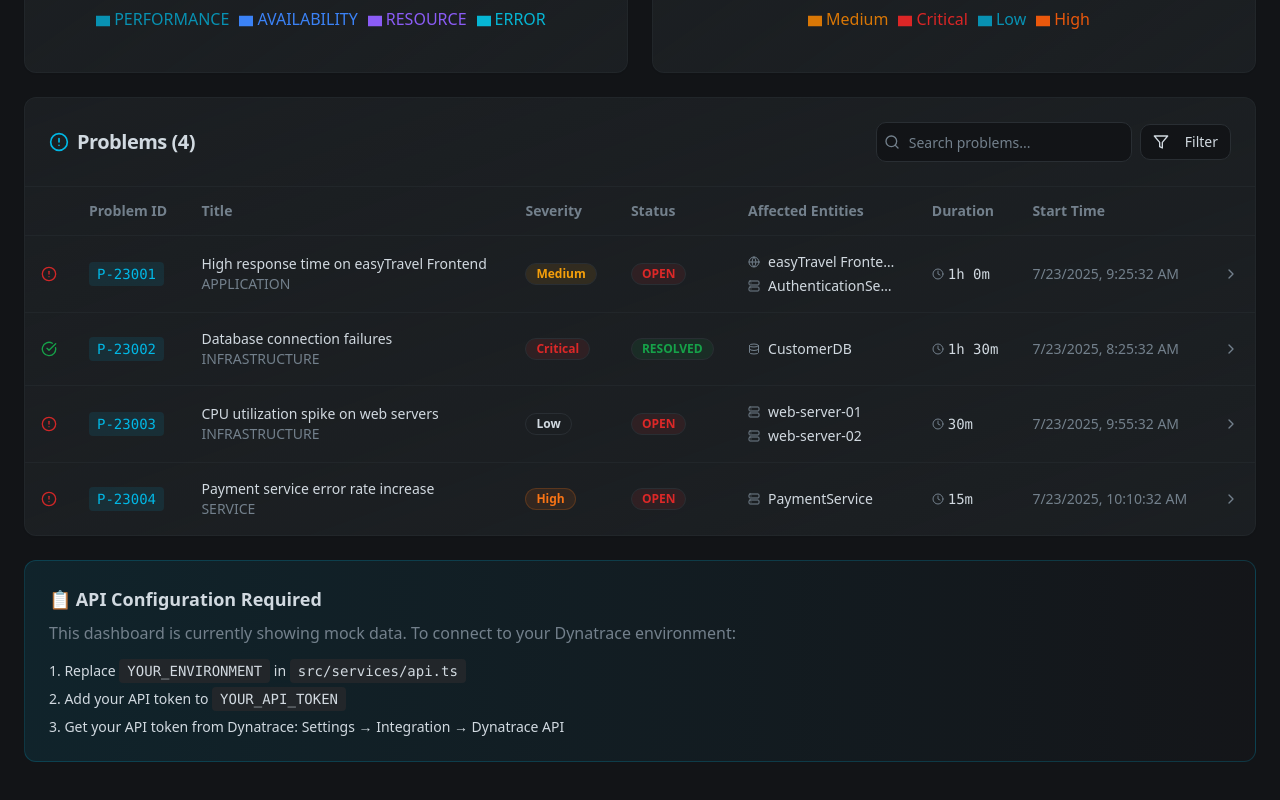
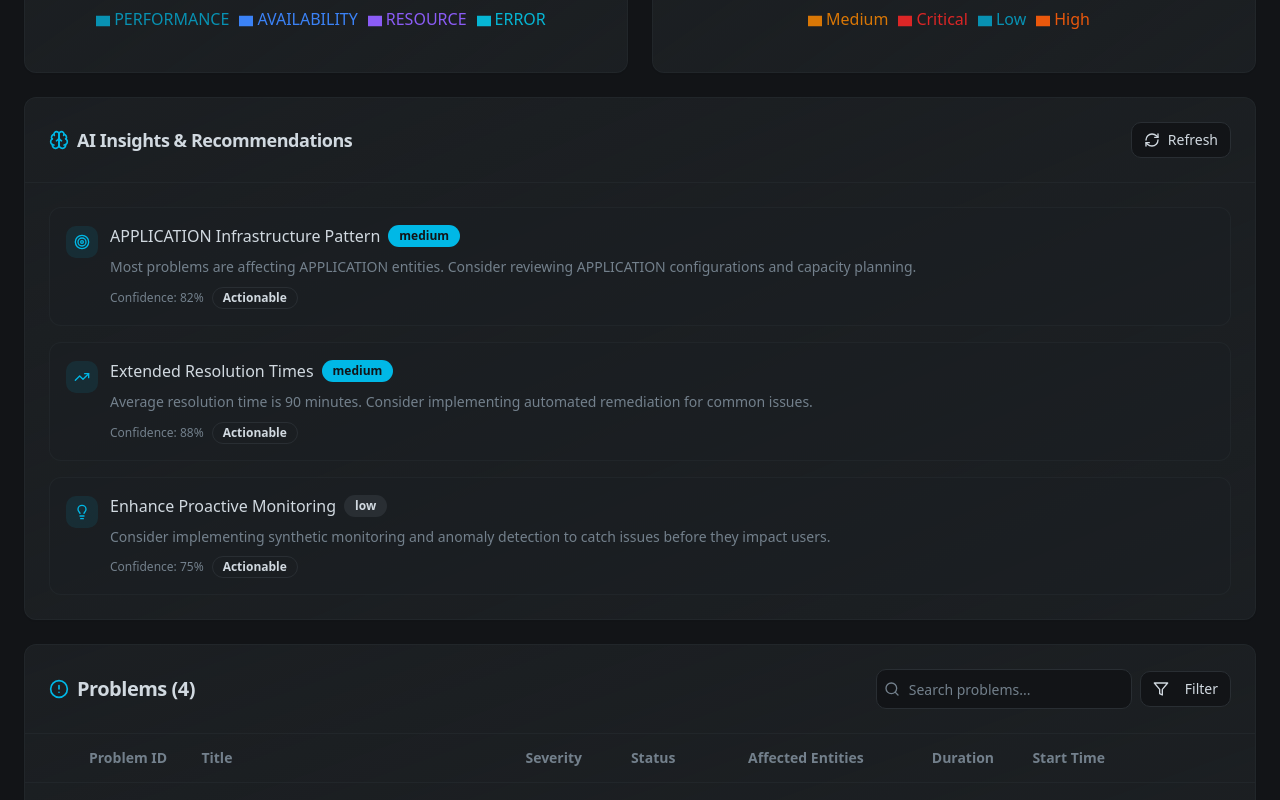
Before and after one commit to hamzaoudghiri/problems-lovable2, a React (Vite) app: page / in a window 1280 px wide. Shown: the part 1060-1860 px from the top of the page. Built offline with nearby package versions, Linux system fonts and the light colour scheme.

Commit message:
Add AI insights section
Add a new section to display AI insights related to problems.

```diff
--- /dev/null
+++ b/src/components/AIInsights.tsx
@@ -0,0 +1,215 @@
+import { useEffect, useState } from 'react';
+import { Card, CardContent, CardHeader, CardTitle } from '@/components/ui/card';
+import { Badge } from '@/components/ui/badge';
+import { Button } from '@/components/ui/button';
+import {
+  Brain,
+  TrendingUp,
+  AlertTriangle,
+  Target,
+  Lightbulb,
+  RefreshCw,
+  Loader2
+} from 'lucide-react';
+import { useMonitoringStore } from '@/store/monitoring';
+
+interface AIInsight {
+  id: string;
+  type: 'pattern' | 'recommendation' | 'trend' | 'critical';
+  title: string;
+  description: string;
+  confidence: number;
+  priority: 'high' | 'medium' | 'low';
+  actionable?: boolean;
+}
+
+export const AIInsights = () => {
+  const { problems, stats } = useMonitoringStore();
+  const [insights, setInsights] = useState<AIInsight[]>([]);
+  const [isAnalyzing, setIsAnalyzing] = useState(false);
+
+  const generateInsights = async () => {
+    setIsAnalyzing(true);
+
+    // Simulate AI analysis delay
+    await new Promise(resolve => setTimeout(resolve, 2000));
+
+    const newInsights: AIInsight[] = [];
+
+    // Pattern Analysis
+    if (problems.length > 0) {
+      const openProblems = problems.filter(p => p.status === 'OPEN');
+      const entityTypes = [...new Set(problems.flatMap(p => p.affectedEntities.map(e => e.entityType)))];
+
+      // Critical issues pattern
+      if (stats.criticalProblems > 3) {
+        newInsights.push({
+          id: 'critical-spike',
+          type: 'critical',
+          title: 'Spike in Critical Issues Detected',
+          description: `${stats.criticalProblems} critical problems identified. This represents a ${Math.round((stats.criticalProblems / stats.totalProblems) * 100)}% of all issues.`,
+          confidence: 0.95,
+          priority: 'high',
+          actionable: true
+        });
+      }
+
+      // Entity type analysis
+      if (entityTypes.length > 0) {
+        const mostAffectedType = entityTypes[0];
+        newInsights.push({
+          id: 'entity-pattern',
+          type: 'pattern',
+          title: `${mostAffectedType} Infrastructure Pattern`,
+          description: `Most problems are affecting ${mostAffectedType} entities. Consider reviewing ${mostAffectedType} configurations and capacity planning.`,
+          confidence: 0.82,
+          priority: 'medium',
+          actionable: true
+        });
+      }
+
+      // Resolution time trend
+      if (stats.averageResolutionTime > 60) {
+        newInsights.push({
+          id: 'resolution-trend',
+          type: 'trend',
+          title: 'Extended Resolution Times',
+          description: `Average resolution time is ${Math.round(stats.averageResolutionTime)} minutes. Consider implementing automated remediation for common issues.`,
+          confidence: 0.88,
+          priority: 'medium',
+          actionable: true
+        });
+      }
+
+      // Proactive recommendations
+      newInsights.push({
+        id: 'proactive-monitoring',
+        type: 'recommendation',
+        title: 'Enhance Proactive Monitoring',
+        description: 'Consider implementing synthetic monitoring and anomaly detection to catch issues before they impact users.',
+        confidence: 0.75,
+        priority: 'low',
+        actionable: true
+      });
+    }
+
+    // If no recent problems
+    if (problems.length === 0) {
+      newInsights.push({
+        id: 'system-healthy',
+        type: 'trend',
+        title: 'System Health Status: Good',
+        description: 'No recent problems detected. Your monitoring setup appears to be functioning well.',
+        confidence: 0.90,
+        priority: 'low'
+      });
+    }
+
+    setInsights(newInsights);
+    setIsAnalyzing(false);
+  };
+
+  useEffect(() => {
+    generateInsights();
+  }, [problems, stats]);
+
+  const getInsightIcon = (type: AIInsight['type']) => {
+    switch (type) {
+      case 'pattern': return <Target className="h-4 w-4" />;
+      case 'recommendation': return <Lightbulb className="h-4 w-4" />;
+      case 'trend': return <TrendingUp className="h-4 w-4" />;
+      case 'critical': return <AlertTriangle className="h-4 w-4" />;
+      default: return <Brain className="h-4 w-4" />;
+    }
+  };
+
+  const getPriorityColor = (priority: AIInsight['priority']) => {
+    switch (priority) {
+      case 'high': return 'destructive';
+      case 'medium': return 'default';
+      case 'low': return 'secondary';
+    }
+  };
+
+  return (
+    <Card className="monitoring-card">
+      <CardHeader className="border-b border-border/50">
+        <div className="flex items-center justify-between">
+          <CardTitle className="text-lg font-semibold flex items-center gap-2">
+            <Brain className="h-5 w-5 text-primary" />
+            AI Insights & Recommendations
+          </CardTitle>
+          <Button
+            variant="outline"
+            size="sm"
+            onClick={generateInsights}
+            disabled={isAnalyzing}
+            className="gap-2"
+          >
+            {isAnalyzing ? (
+              <Loader2 className="h-4 w-4 animate-spin" />
+            ) : (
+              <RefreshCw className="h-4 w-4" />
+            )}
+            {isAnalyzing ? 'Analyzing...' : 'Refresh'}
+          </Button>
+        </div>
+      </CardHeader>
+      <CardContent className="p-6">
+        {isAnalyzing ? (
+          <div className="flex items-center justify-center py-8">
+            <div className="flex items-center space-x-3 text-muted-foreground">
+              <Loader2 className="h-5 w-5 animate-spin" />
+              <span>AI is analyzing your monitoring data...</span>
+            </div>
+          </div>
+        ) : (
+          <div className="space-y-4">
+            {insights.map((insight) => (
+              <div
+                key={insight.id}
+                className="p-4 rounded-lg border border-border/50 bg-card/50 hover:bg-card/80 transition-colors"
+              >
+                <div className="flex items-start justify-between gap-3">
+                  <div className="flex items-start gap-3 flex-1">
+                    <div className="p-2 rounded-md bg-primary/10 text-primary mt-0.5">
+                      {getInsightIcon(insight.type)}
+                    </div>
+                    <div className="flex-1 space-y-2">
+                      <div className="flex items-center gap-2">
+                        <h4 className="font-medium text-foreground">{insight.title}</h4>
+                        <Badge variant={getPriorityColor(insight.priority)} className="text-xs">
+                          {insight.priority}
+                        </Badge>
+                      </div>
+                      <p className="text-sm text-muted-foreground leading-relaxed">
+                        {insight.description}
+                      </p>
+                      <div className="flex items-center gap-2 text-xs text-muted-foreground">
+                        <span>Confidence: {Math.round(insight.confidence * 100)}%</span>
+                        {insight.actionable && (
+                          <Badge variant="outline" className="text-xs">
+                            Actionable
+                          </Badge>
+                        )}
+                      </div>
+                    </div>
+                  </div>
+                </div>
+              </div>
+            ))}
+
+            {insights.length === 0 && (
+              <div className="text-center py-8">
+                <Brain className="h-12 w-12 text-muted-foreground mx-auto mb-3" />
+                <p className="text-muted-foreground">
+                  No insights available. AI analysis will appear here based on your monitoring data.
+                </p>
+              </div>
+            )}
+          </div>
+        )}
+      </CardContent>
+    </Card>
+  );
+};
--- a/src/components/MonitoringDashboard.tsx
+++ b/src/components/MonitoringDashboard.tsx
@@ -3,6 +3,7 @@ import { DashboardHeader } from './DashboardHeader';
 import { StatsCards } from './StatsCards';
 import { ProblemList } from './ProblemList';
 import { ProblemsOverTimeChart, ImpactedEntitiesChart, ProblemTypesChart, SeverityDistributionChart } from './Charts';
+import { AIInsights } from './AIInsights';
 import { ProblemDetailsModal } from './ProblemDetailsModal';
 import { useMonitoringStore } from '@/store/monitoring';
 import { Alert, AlertDescription } from '@/components/ui/alert';
@@ -53,6 +54,9 @@ export const MonitoringDashboard = () => {
           <SeverityDistributionChart />
         </div>
 
+        {/* AI Insights */}
+        <AIInsights />
+
         {/* Problems List */}
         <ProblemList />
 
```
